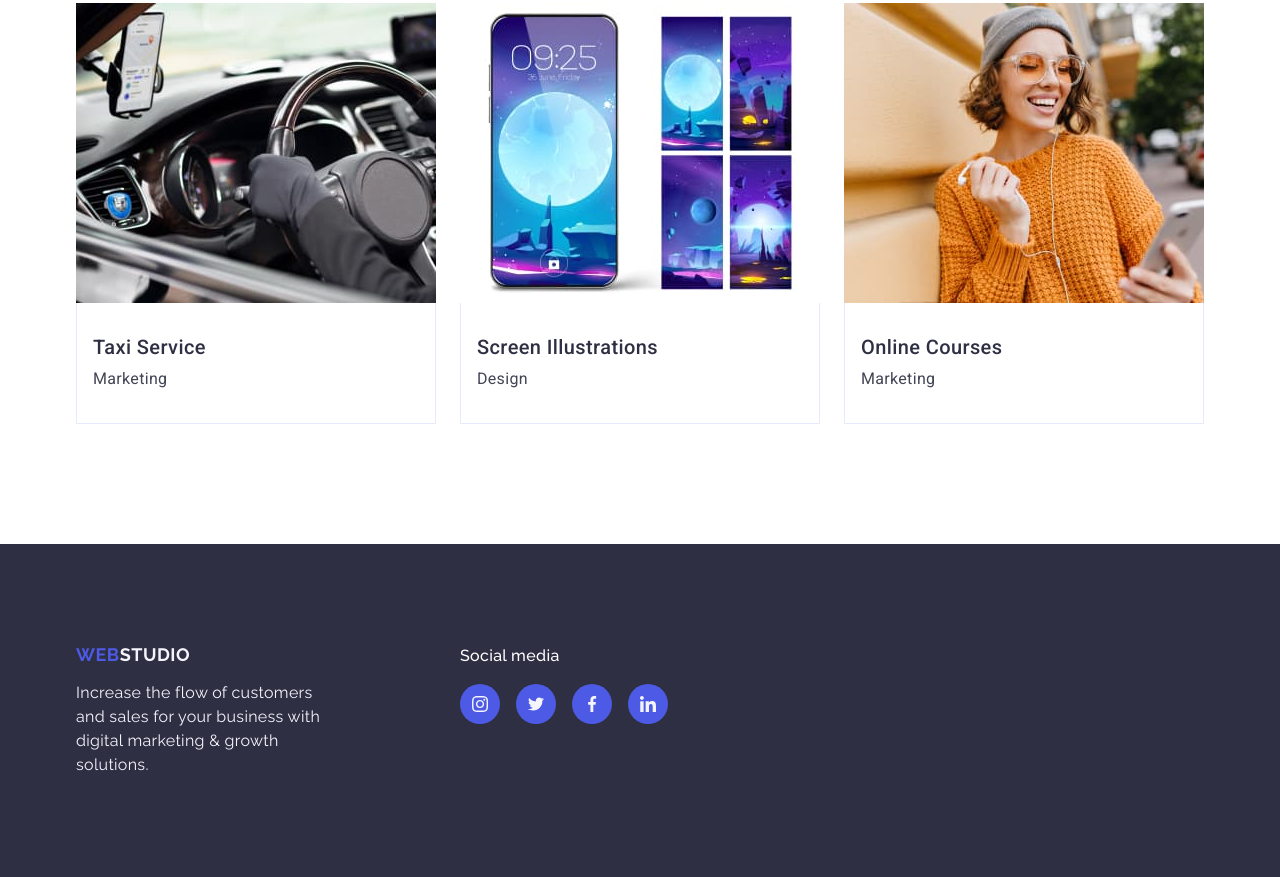
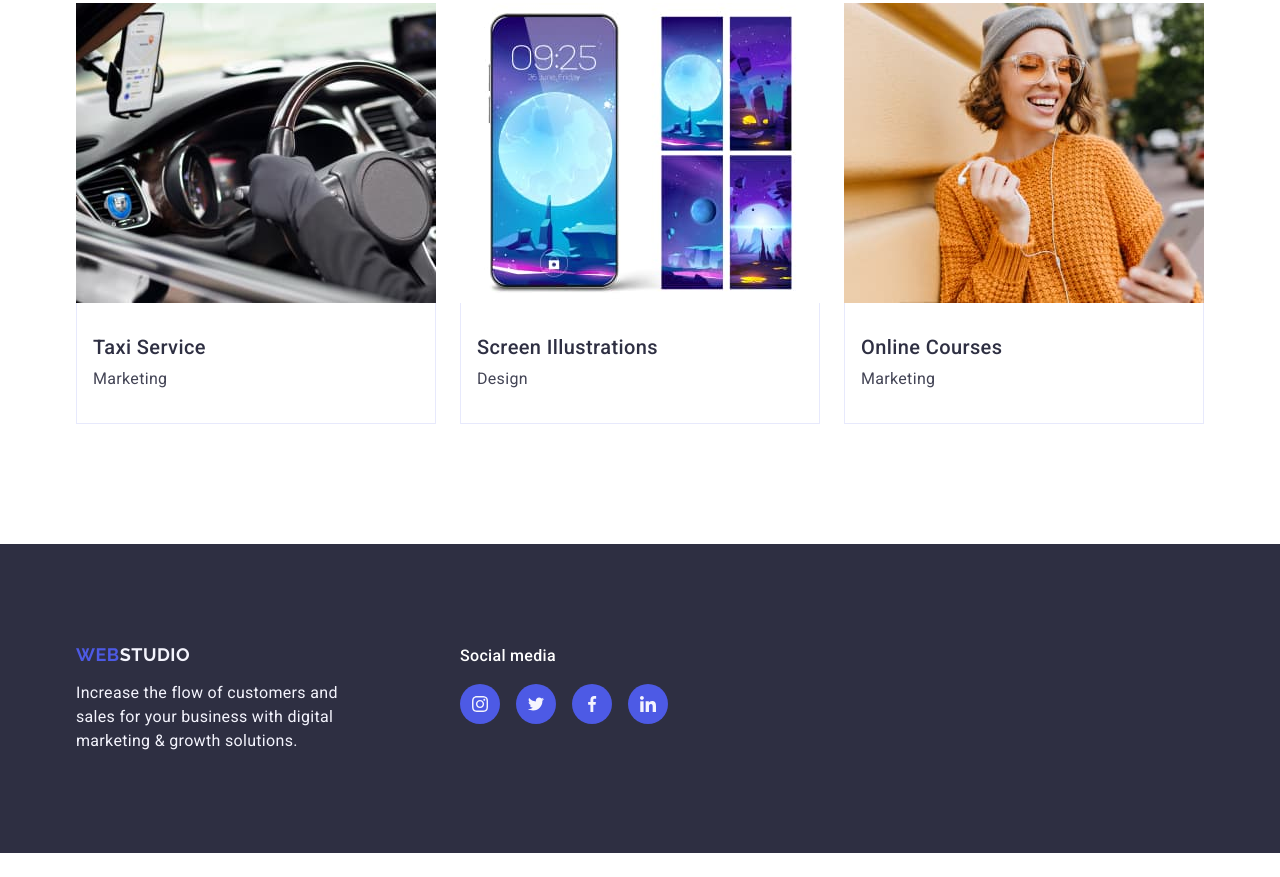
Before and after one commit to BoikoYelyzaveta/goit-markup-hw-04, a plain HTML site: page index.html in a window 1280 px wide. Shown: the part 2647-3524 px from the top of the page. After the commit the page ends 3500 px from the top, so only its background shows below. Drawn offline with nearby package versions, Linux system fonts and the light colour scheme.

Commit message:
Add initial CV code

```diff
--- a/css/style.css
+++ b/css/style.css
@@ -491,7 +491,6 @@ transition: transform 250ms cubic-bezier(0.4, 0, 0.2, 1);
 .footer {
     background-color: #2E2F42;
     color: #F4F4FD;
-    font-family: "Raleway", sans-serif;
     letter-spacing: 0.02em;
     padding: 100px 0;
 }
```
